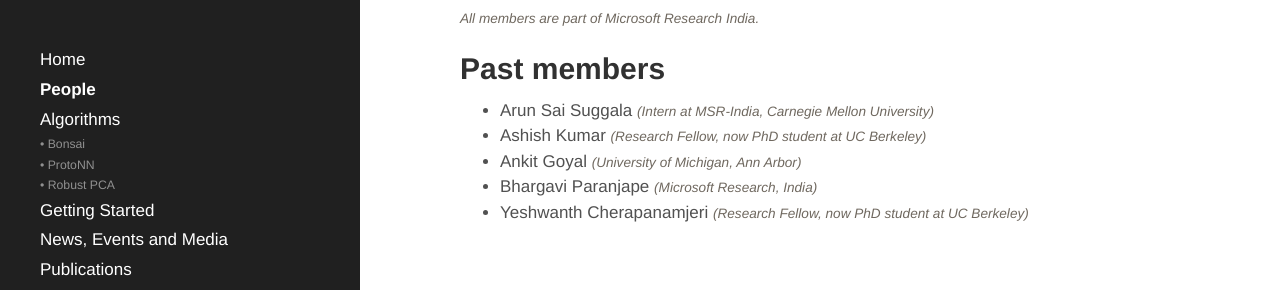
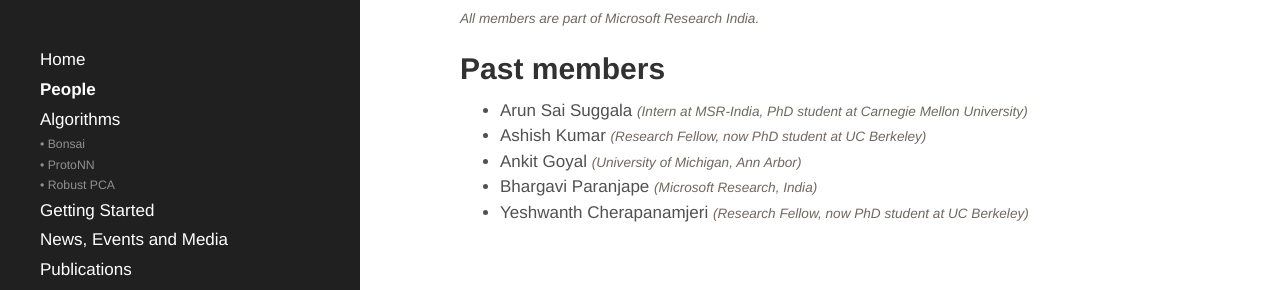
Before and after one commit to ShishirPatil/EdgeML, a Jekyll site: the page built from People.md, in a window 1280 px wide and 900 px high, scrolled down 582 px. Shown: the part 527-817 px from the top of the window. Built offline with Jekyll 4.4.1, drawn with Linux system fonts in a browser that asks for light colours.

Commit message:
Updating people with Arun's details

```diff
--- a/People.md
+++ b/People.md
@@ -29,7 +29,7 @@ title: People
 
 ## Past members
 
-- Arun Sai Suggala <i class='affiliation'>(Intern at MSR-India, Carnegie Mellon University)</i>
+- Arun Sai Suggala <i class='affiliation'>(Intern at MSR-India, PhD student at Carnegie Mellon University)</i>
 - Ashish Kumar <i class='affiliation'>(Research Fellow, now PhD student at UC Berkeley)</i>
 - Ankit Goyal <i class='affiliation'>(University of Michigan, Ann Arbor)</i>
 - Bhargavi Paranjape <i class='affiliation'>(Microsoft Research, India)</i>
```
